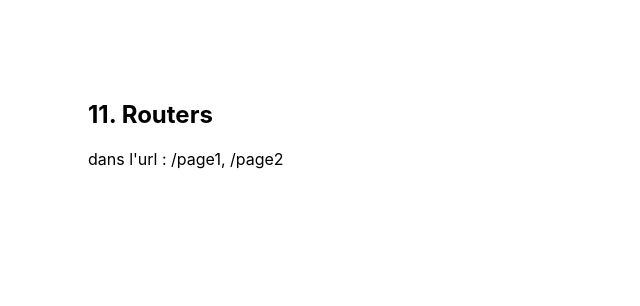
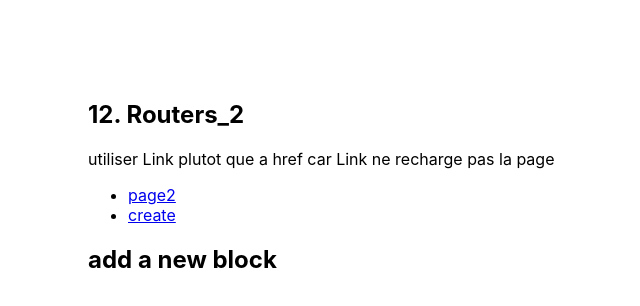
Before and after one commit to Mekune/React, a React (Create React App) app: page /create in a window 1280 px wide. Shown: the top 306 px of the page, without its empty margins (112-752 px from the left). Built offline with nearby package versions, Linux system fonts and the light colour scheme.

Commit message:
Router & link

```diff
--- a/src/App.js
+++ b/src/App.js
@@ -1,12 +1,12 @@
 import "./App.css";
-import Routers from "./Routers";
+import Routers2 from "./Routers_2";
 import { BrowserRouter as Router, Route, Switch } from "react-router-dom";
 
 function App() {
   return (
     <Router>
       <div className="App">
-        <Routers />
+        <Routers2 />
       </div>
     </Router>
   );
--- /dev/null
+++ b/src/Create.js
@@ -0,0 +1,9 @@
+import React from "react";
+
+export default function Create() {
+  return (
+    <div>
+      <h2> add a new block </h2>
+    </div>
+  );
+}
--- a/src/Routers.js
+++ /dev/null
@@ -1,21 +0,0 @@
-import React, { useState, useEffect } from "react";
-import { BrowserRouter as Router, Route, Switch } from "react-router-dom";
-import Page from "./page.js";
-
-export default function Routers() {
-  return (
-    <section className="test">
-      <h2 className="title">11. Routers</h2>
-      <p>dans l'url : /page1, /page2</p>
-      <Switch>
-        <Route path="/page1">
-          <Page />
-        </Route>
-        <Route path="/page2">
-          <Page />
-          <Page />
-        </Route>
-      </Switch>
-    </section>
-  );
-}
--- /dev/null
+++ b/src/Routers_2.js
@@ -0,0 +1,31 @@
+import React, { useState, useEffect } from "react";
+import { BrowserRouter as Router, Route, Switch, Link } from "react-router-dom";
+import Page from "./page.js";
+import Create from "./Create.js";
+
+export default function Routers() {
+  return (
+    <section className="test">
+      <h2 className="title">12. Routers_2</h2>
+      <p>utiliser Link plutot que a href car Link ne recharge pas la page</p>
+      <nav>
+        <ul>
+          <li>
+            <Link to="/page">page2</Link>
+          </li>
+          <li>
+            <Link to="/create">create</Link>
+          </li>
+        </ul>
+      </nav>
+      <Switch>
+        <Route path="/page">
+          <Page />
+        </Route>
+        <Route path="/create">
+          <Create />
+        </Route>
+      </Switch>
+    </section>
+  );
+}
```
